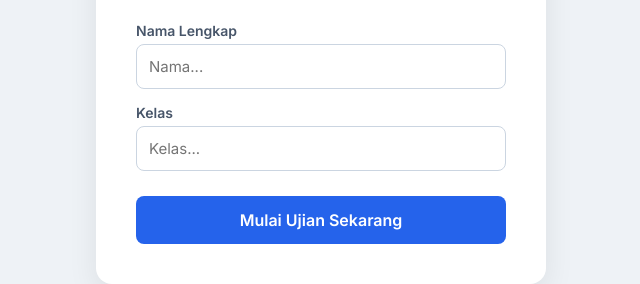
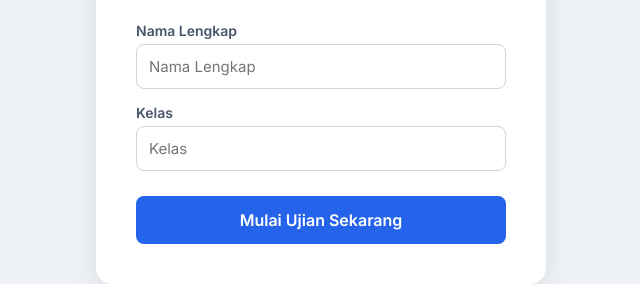
Before and after one commit to Akufaraj/ujiansekolah, a plain HTML site: page index.html in a window 1280 px wide. Shown: the part 371-655 px from the top of the page, 319-959 px from the left. Drawn offline with Linux system fonts and the light colour scheme.

Commit message:
Update index.html

```diff
--- a/index.html
+++ b/index.html
@@ -73,11 +73,11 @@
 
         <div class="input-group">
             <label>Nama Lengkap</label>
-            <input type="text" id="student-name" placeholder="Nama..." required>
+            <input type="text" id="student-name" placeholder="Nama Lengkap" required>
         </div>
         <div class="input-group">
             <label>Kelas</label>
-            <input type="text" id="student-class" placeholder="Kelas..." required>
+            <input type="text" id="student-class" placeholder="Kelas" required>
         </div>
         <button class="btn-primary" onclick="startExam()">Mulai Ujian Sekarang</button>
     </div>
```
